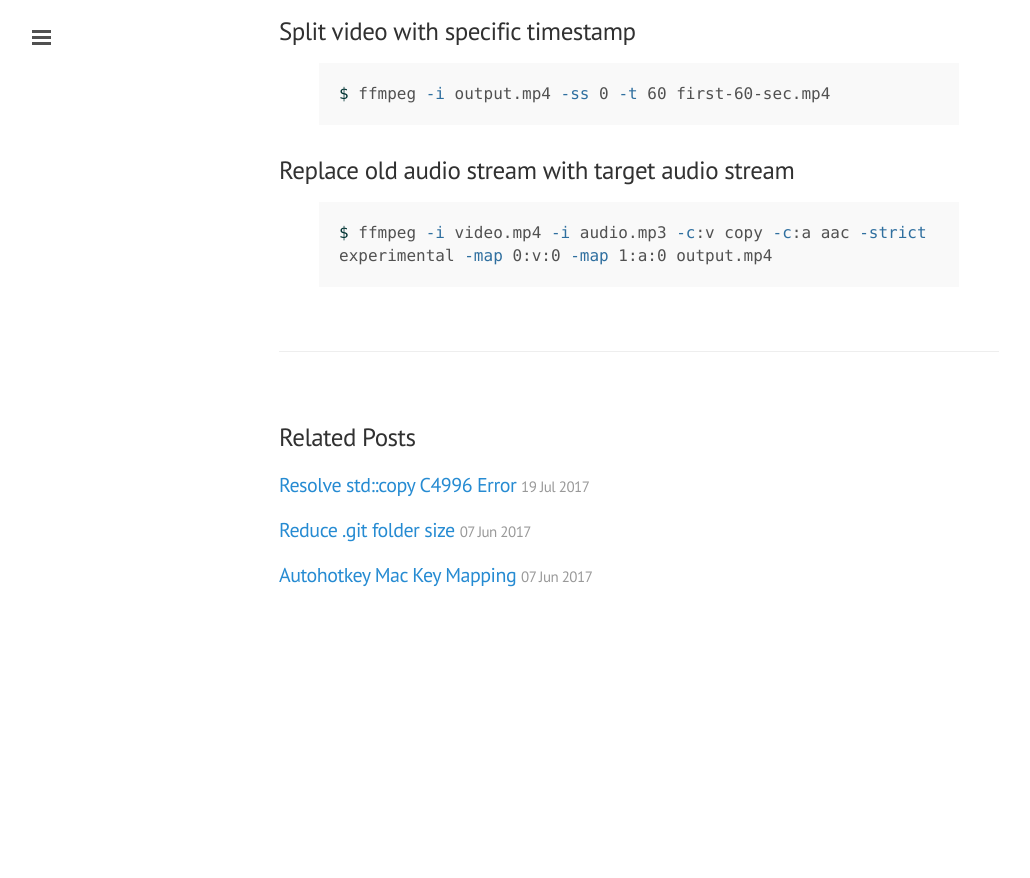
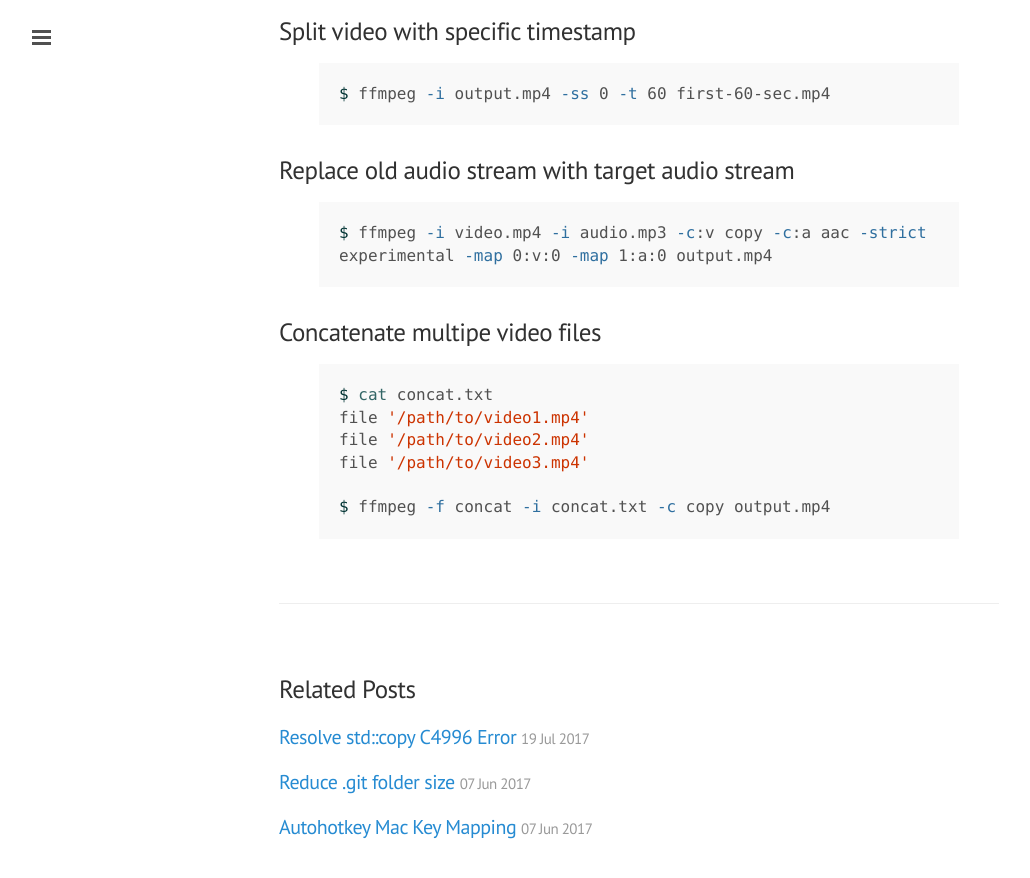
Before and after one commit to usunyu/usunyu.github.io, a Jekyll site: the page built from note/_posts/2016-03-19-ffmpeg-commands.markdown, in a window 1280 px wide and 900 px high, scrolled down 611 px. Shown: the top 878 px of the window, without its empty margins (1-1031 px from the left). Built offline with Jekyll 4.4.1, drawn with Linux system fonts in a browser that asks for light colours; before the commit the page ends 1259 px from its top, so only the background shows below that.

Commit message:
[post] ffmpeg concat video files

```diff
--- a/note/_posts/2016-03-19-ffmpeg-commands.markdown
+++ b/note/_posts/2016-03-19-ffmpeg-commands.markdown
@@ -26,3 +26,13 @@ $ ffmpeg -i output.mp4 -ss 0 -t 60 first-60-sec.mp4
 {% highlight bash %}
 $ ffmpeg -i video.mp4 -i audio.mp3 -c:v copy -c:a aac -strict experimental -map 0:v:0 -map 1:a:0 output.mp4
 {% endhighlight %}
+
+### Concatenate multipe video files
+{% highlight bash %}
+$ cat concat.txt
+file '/path/to/video1.mp4'
+file '/path/to/video2.mp4'
+file '/path/to/video3.mp4'
+
+$ ffmpeg -f concat -i concat.txt -c copy output.mp4
+{% endhighlight %}
```
